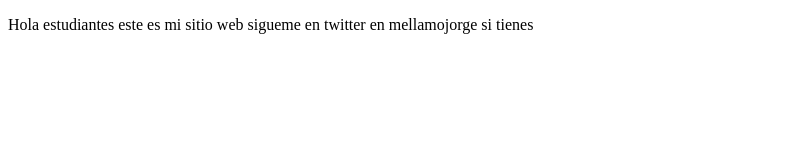
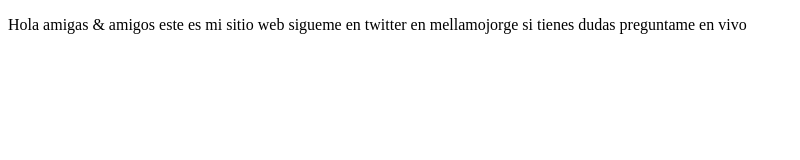
Before and after one commit to jorgepolen/projectoDemoCursoPrework, a plain HTML site: page index.html in a window 1280 px wide. Shown: the whole page, without its empty margins (0-800 px from the left). Drawn offline with Linux system fonts and the light colour scheme.

Commit message:
cambios invitacion a amigos

```diff
--- a/index.html
+++ b/index.html
@@ -8,8 +8,8 @@
 </head>
 <body>
     <p>
-        Hola estudiantes este es mi sitio web
-        sigueme en twitter en mellamojorge si tienes
+        Hola amigas & amigos este es mi sitio web
+        sigueme en twitter en mellamojorge si tienes dudas preguntame en vivo
     </p>
 </body>
 </html>
```
